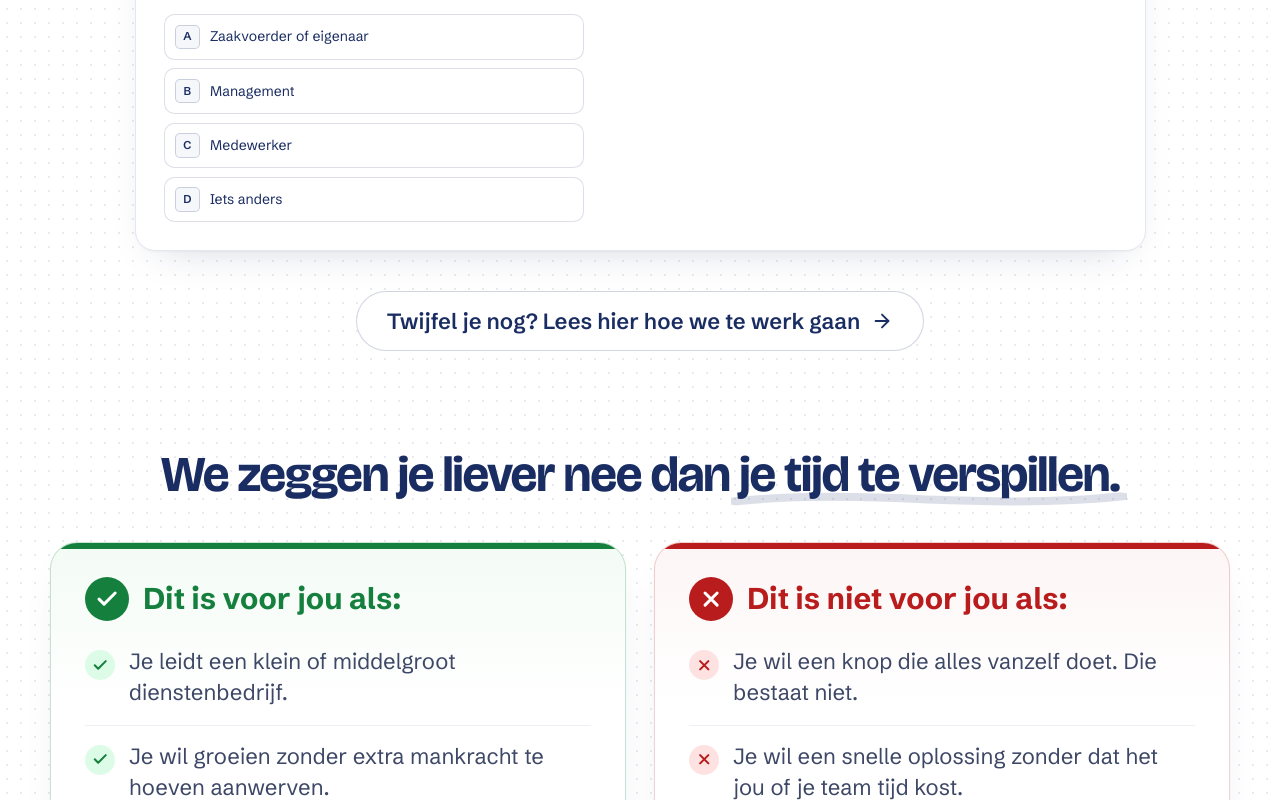
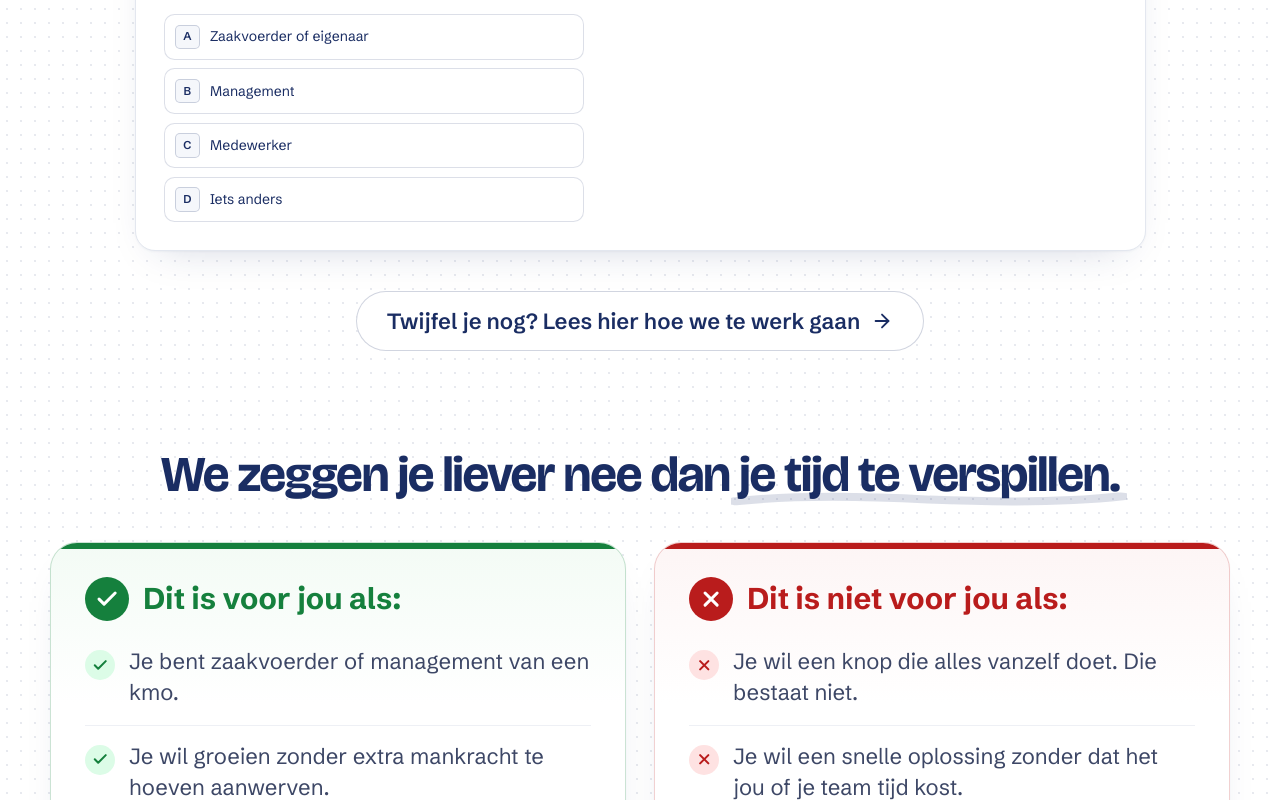
Before and after one commit to r0892111/finitsolutionswebsite, a Next.js app: page /hub in a window 1280 px wide. Shown: the part 2000-2800 px from the top of the page. Built offline with nearby package versions, Linux system fonts and the light colour scheme; no server answers.

Commit message:
Hub: voor wie, eerste punt: zaakvoerder of management van een kmo
Co-Authored-By: Claude Opus 5.5 <noreply@anthropic.com>

```diff
--- a/components/hub/copy.ts
+++ b/components/hub/copy.ts
@@ -248,7 +248,7 @@ export const HUB = {
     wel: {
       titel: "Dit is voor jou als:",
       items: [
-        "Je leidt een klein of middelgroot dienstenbedrijf.",
+        "Je bent zaakvoerder of management van een kmo.",
         "Je wil groeien zonder extra mankracht te hoeven aanwerven.",
         "Je team verliest tijd aan mails, offertes, planning en het invullen van het CRM.",
         "Er hangt te veel af van jou of van één sleutelpersoon.",
```
